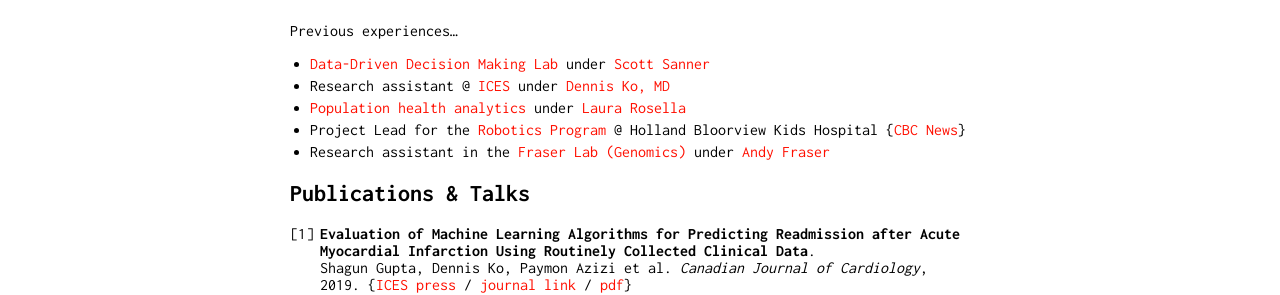
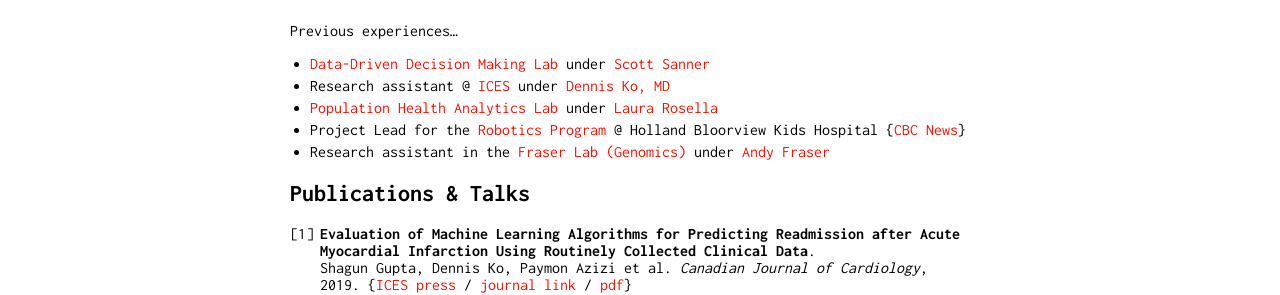
Before and after one commit to shagunn/shagunn.github.io, a Jekyll site: the page built from index.md, in a window 1280 px wide. Shown: the part 338-633 px from the top of the page. Built offline with Jekyll 4.4.1, drawn with Linux system fonts in a browser that asks for light colours; our own code applies the rules of GitHub Pages for plain Markdown files.

Commit message:
update text

```diff
--- a/index.md
+++ b/index.md
@@ -15,7 +15,7 @@ I recently graduated with a M.A.Sc. Engineering from University of Toronto, wher
 Previous experiences...
 * [Data-Driven Decision Making Lab](https://d3m.mie.utoronto.ca) under [Scott Sanner](https://d3m.mie.utoronto.ca/members/ssanner/)
 * Research assistant @ [ICES](https://www.ices.on.ca) under [Dennis Ko, MD](https://sunnybrook.ca/research/team/member.asp?t=11&m=99&page=178)
-* [Population health analytics](http://pophealthanalytics.com) under [Laura Rosella](https://ihpme.utoronto.ca/faculty/laura-c-rosella/)
+* [Population Health Analytics Lab](http://pophealthanalytics.com) under [Laura Rosella](https://ihpme.utoronto.ca/faculty/laura-c-rosella/)
 * Project Lead for the [Robotics Program](https://www.hollandbloorview.ca/services/programs-services/robotics) @ Holland Bloorview Kids Hospital {[CBC News](https://www.cbc.ca/news/canada/toronto/holland-bloorview-rehabilitation-robotics-1.3848586)}
 * Research assistant in the [Fraser Lab (Genomics)](https://fraserlab.squarespace.com) under [Andy Fraser](http://www.moleculargenetics.utoronto.ca/faculty/2014/10/1/andrew-fraser)
 <!-- * Instructor @ the [Medicine Summer Program](https://ysp.utoronto.ca/med/) by UofT Faculty of Medicine -->
```
